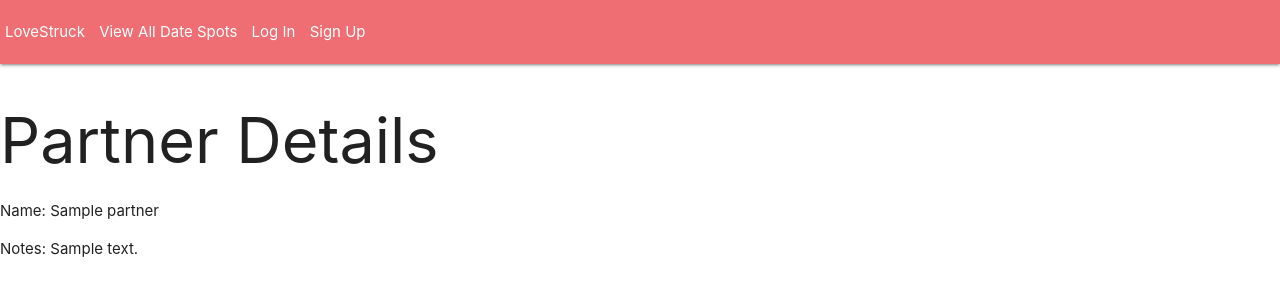
After one commit to adamascencio/lovestruck, a Django app: page /partners/1/ in a window 1280 px wide. The commit adds this page. Shown: the top 300 px of the page. Run offline with Django 4.2, Linux system fonts and the light colour scheme; tables that the repository leaves empty hold one stand-in row (values such as "Sample post").

Commit message:
add detail functionality to partner model

```diff
--- a/main_app/models.py
+++ b/main_app/models.py
@@ -27,3 +27,6 @@ class Partner(models.Model):
 
   def __str__(self):
     return f'Name: {self.name}, ({self.id})'
+
+  def get_absolute_url(self):
+    return reverse('partner_detail', kwargs={'pk': self.id})
--- /dev/null
+++ b/main_app/templates/main_app/partner_detail.html
@@ -0,0 +1,7 @@
+{% extends 'base.html' %}
+{% block content %}
+<h1>Partner Details</h1>
+<p>Name: {{partner.name}}</p>
+<p>Notes: {{partner.notes}}</p>
+
+{% endblock %}
--- a/main_app/templates/main_app/partner_list.html
+++ b/main_app/templates/main_app/partner_list.html
@@ -6,7 +6,11 @@
 {% for person in partner_list %}
   <div class="card">
     <div class="card-content">
-      <a href=""><span class="card-title">{{ person.name }}</span></a>
+      <span class="card-title">{{ person.name }}</span>
+      <p>Notes: {{ person.notes }}</p>
+    </div>
+    <div class="card-action">
+      <a href="{% url 'partner_detail' person.id %}"> View Details</a>
     </div>
   </div>
 {% endfor %}
--- a/main_app/urls.py
+++ b/main_app/urls.py
@@ -11,4 +11,5 @@ urlpatterns = [
     path('locations/<int:pk>/delete', views.LocationDelete.as_view(), name='location_delete'),
     path('partners/', views.PartnerList.as_view(), name='partner_index'),
     path('partners/create/', views.PartnerCreate.as_view(), name='partner_create'),
+    path('partners/<int:pk>/', views.PartnerDetail.as_view(), name='partner_detail'),
 ]
--- a/main_app/views.py
+++ b/main_app/views.py
@@ -59,3 +59,7 @@ class PartnerCreate(CreateView):
     def form_valid(self, form):
         form.instance.user = self.request.user
         return super().form_valid(form)
+
+class PartnerDetail(DetailView):
+    model = Partner
+    fields = '__all__'
```
